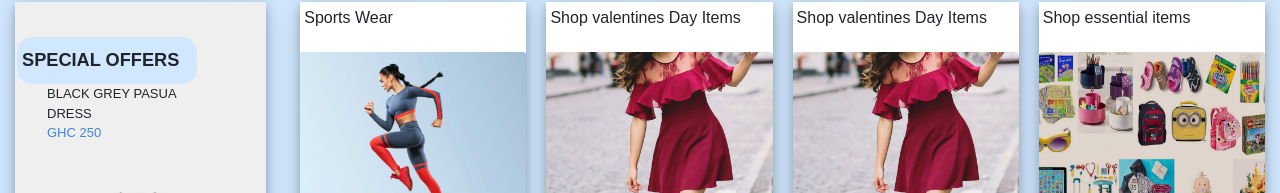
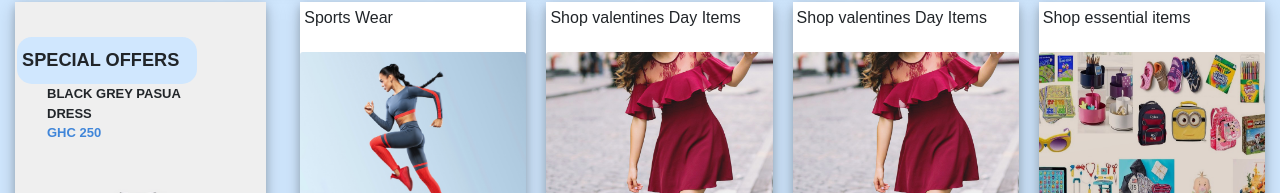
Before and after one commit to emmaephrim/Ecommerce-Landing-Page, a React (Create React App) app: page / in a window 1280 px wide. Shown: the part 596-789 px from the top of the page. Built offline with nearby package versions, Linux system fonts and the light colour scheme.

Commit message:
fix(special offer): special offer fixing ongoing & width of second collections reduced --2

```diff
--- a/src/css/App.css
+++ b/src/css/App.css
@@ -222,7 +222,8 @@ input[type="search"]::placeholder {
 }
 
 .side_card span{
-  font-weight: 501;
+  /* font-weight: 501; */
+  font-weight: bolder;
   padding-left: 30px;
 }
 .second_collections_mapped{
```
